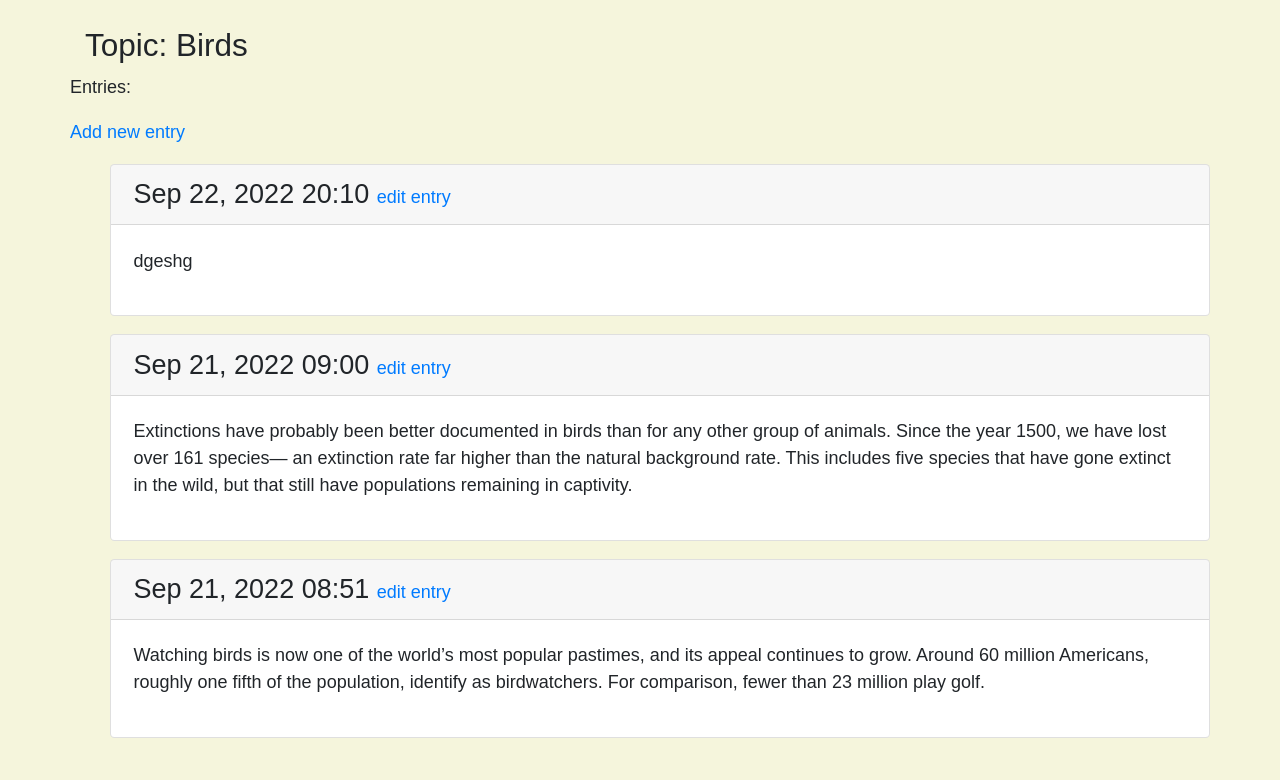
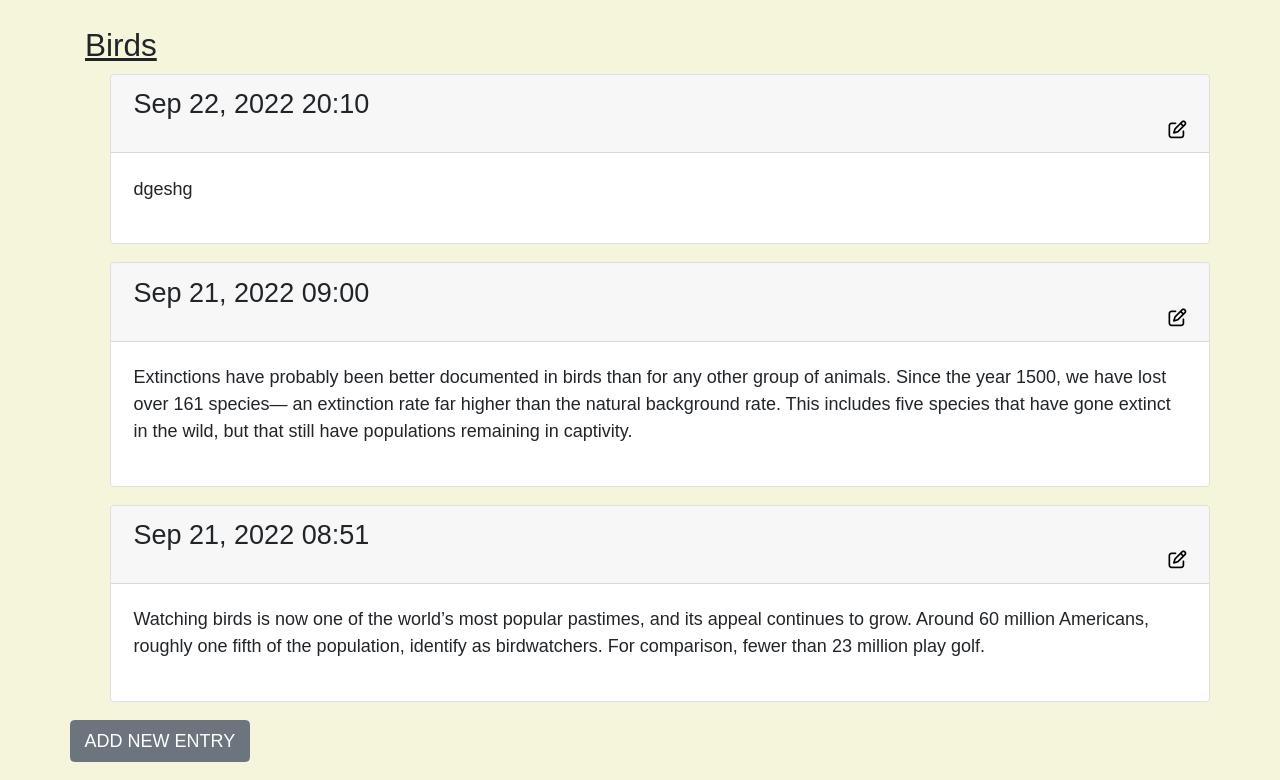
Before and after one commit to Code-Institute-Submissions/marosan28-online-journal_DecResub, a Django app: page /topics/1 in a window 1280 px wide. Shown: the part 65-845 px from the top of the page. Before the commit the page ends 803 px from the top, so only its background shows below. Run offline with Django 3.2, Linux system fonts and the light colour scheme; a user stored in the database is signed in; data comes from the database, SQL or seed files in the repository; both versions use the stored data as it was after the commit; some libraries are stand-ins or nearby versions; some web fonts are replaced.

Commit message:
Style entry page with css

```diff
--- a/learning_logs/static/css/styles.css
+++ b/learning_logs/static/css/styles.css
@@ -29,8 +29,24 @@ a.register{
 .nav-item, .nav-link {
     color: rgb(255 255 255);
 }
-.list-group-item a {
+.list-group-item a{
 color: black;
+}
+.new-entry {
+    text-transform: uppercase;
+    color: white;
+}
+
+.edit {
+    display: flex !important;
+    flex-wrap: wrap;
+    flex-direction: row;
+    align-items: flex-start;
+    justify-content: flex-end;
+    color: black;
+}
+.topic-on-hand {
+    text-decoration: underline;
 }
 /* Index html */
 
--- a/learning_logs/templates/learning_logs/topic.html
+++ b/learning_logs/templates/learning_logs/topic.html
@@ -1,21 +1,18 @@
 {% extends 'learning_logs/base.html' %}
 
 {% block page_header %}
- <h3>Topic: {{ topic }}</h3>
+ <h3 class="topic-on-hand">{{ topic }}</h3>
  {% endblock page_header %}
 
  {% block content %}
- <p>Entries:</p>
- <p>
-    <a href="{% url 'learning_logs:new_entry' topic.id %}">Add new entry</a>
- </p>
+
  <ul>
  {% for entry in entries %}
  <div class="card mb-3">
       <h4 class="card-header">
         {{ entry.date_added|date:'M d, Y H:i' }}
         <small><a href="{% url 'learning_logs:edit_entry' entry.id %}">
-            edit entry</a></small>
+            <i class="fa-regular fa-pen-to-square edit"></i></a></small>
       </h4>
       <div class="card-body">
         {{ entry.text|linebreaks }}
@@ -25,5 +22,8 @@
  <p>There are currently no entries.</p>
  {% endfor %}
  </ul>
+ <p>
+   <a class="new-entry btn btn-secondary" href="{% url 'learning_logs:new_entry' topic.id %}" role="button">Add new entry</a>
+</p>
 
 {% endblock content %}
--- a/learning_logs/templates/learning_logs/topics.html
+++ b/learning_logs/templates/learning_logs/topics.html
@@ -1,7 +1,7 @@
 {% extends "learning_logs/base.html" %}
 
 {% block page_header %}
-  <h1>Topics</h1>
+<h3 class="topic-on-hand">{{ topic }}</h3>
 {% endblock page_header %}
 {% block content %}
 
```
Also changed, not shown: learning_logs/templates/learning_logs/new_entry.html (+5 -4 lines), db.sqlite3.
